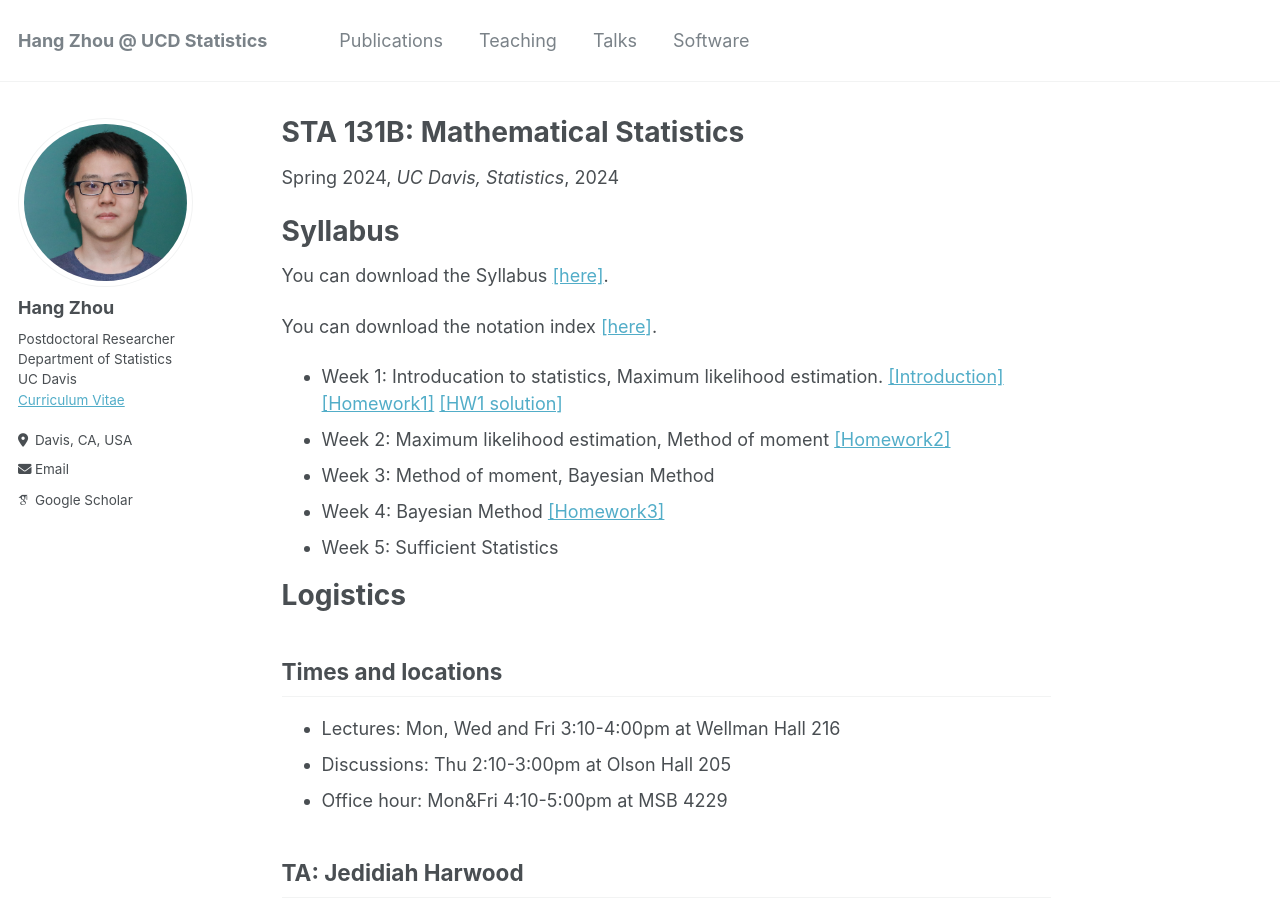
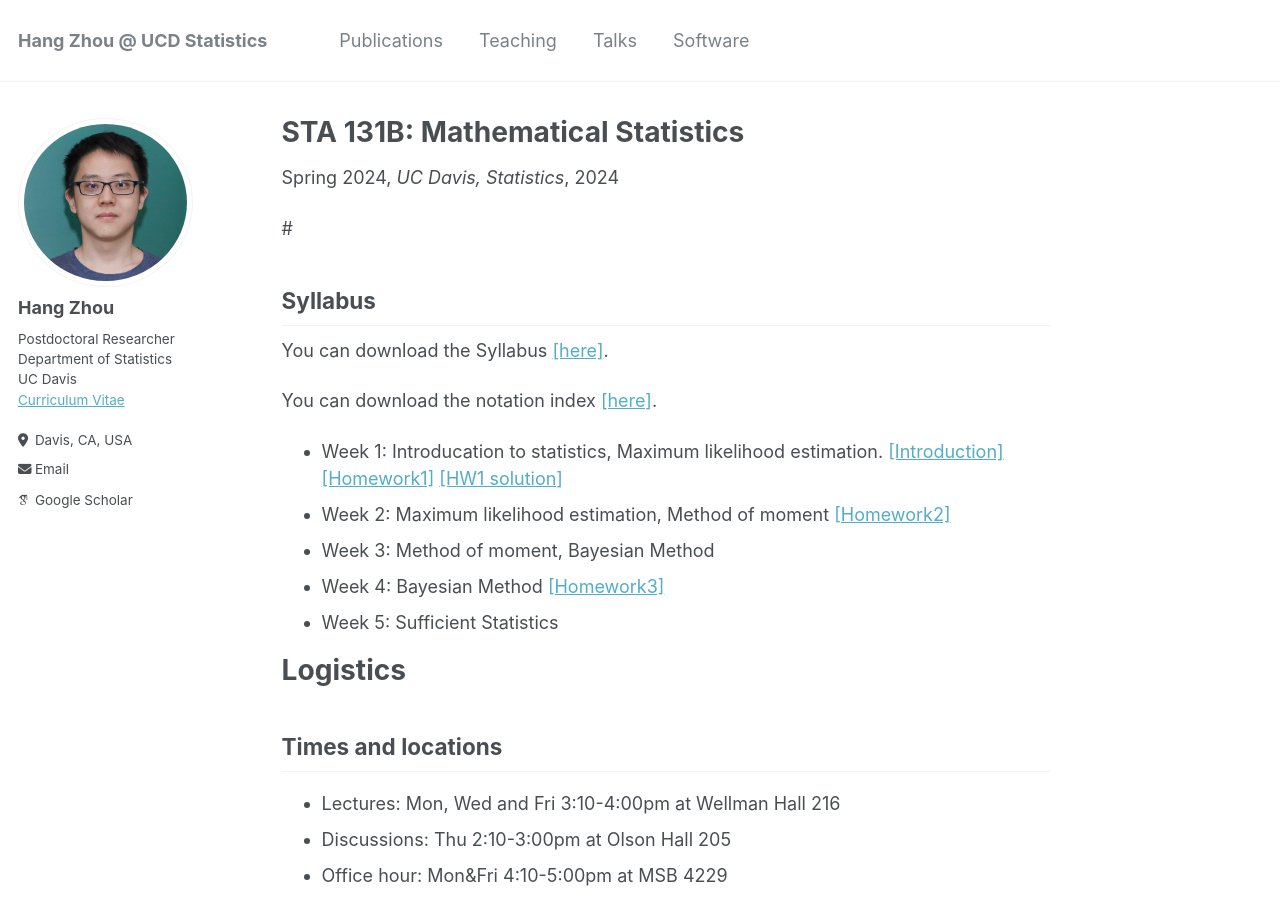
Before and after one commit to hg-zh/hg-zh.github.io, a Jekyll site: the page built from _teaching/2024-spring-STA131B.md, in a window 1280 px wide and 900 px high. Built offline with Jekyll 4.4.1, drawn with Linux system fonts in a browser that asks for light colours; some web fonts are replaced.

```diff
--- a/_teaching/2024-spring-STA131B.md
+++ b/_teaching/2024-spring-STA131B.md
@@ -7,7 +7,9 @@ venue: "UC Davis, Statistics"
 date: 2024-04-01
 location: "City, Country"
 ---
-# Syllabus
+#
+
+## Syllabus
 
 You can download the Syllabus [\[here\]](https://hg-zh.github.io/files/Syllabus.pdf).
 
```
